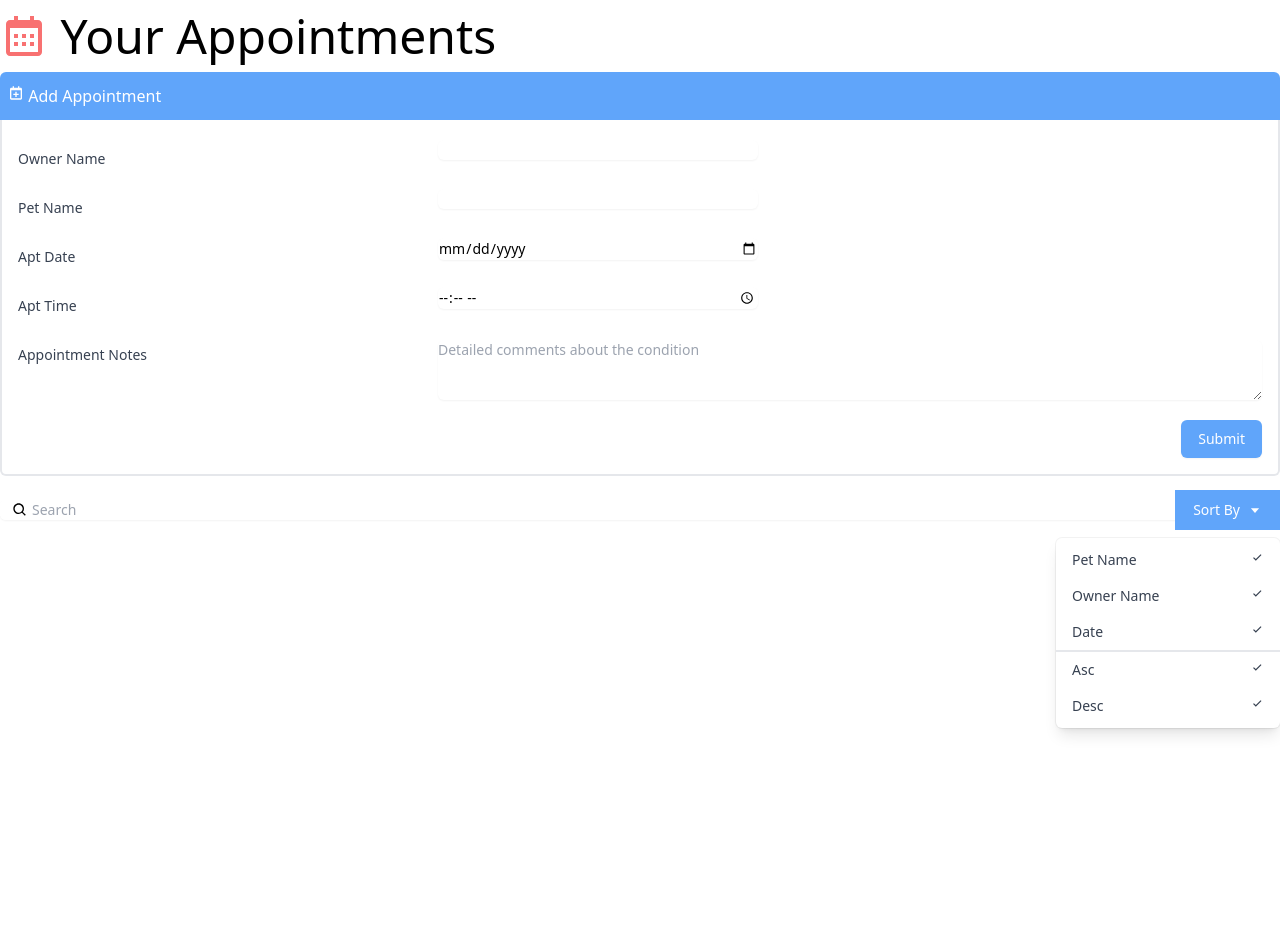
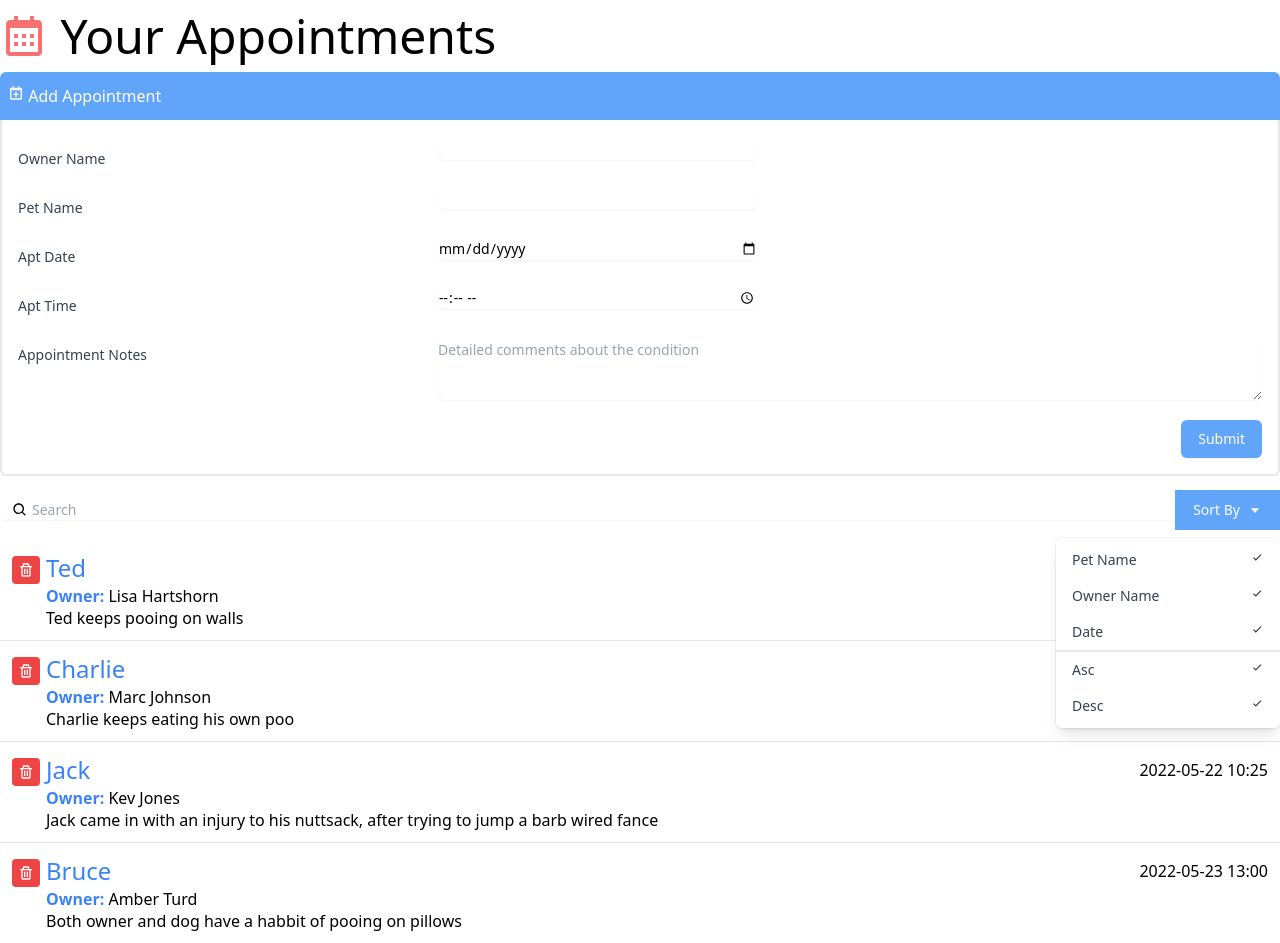
Before and after one commit to Joshua2711/react-interface, a React (Create React App) app: page / in a window 1280 px wide. Before the commit the page ends 800 px from the top, so only its background shows below. Built offline with nearby package versions, Linux system fonts and the light colour scheme.

Commit message:
Refactored code to use the new AppointmentInfo component

```diff
--- a/src/App.js
+++ b/src/App.js
@@ -1,6 +1,8 @@
 import { BiCalendar } from "react-icons/bi";
 import Search from "./components/Search";
 import AddAppointment from "./components/AddAppointments";
+import AppointmentList from "./Data.json";
+import AppointmentInfo from "./components/AppointmentInfo";
 function App() {
   return (
     <div className="App container mx-auto mt-3 font-thin">
@@ -10,6 +12,12 @@ function App() {
       </h1>
       <AddAppointment />
       <Search />
+
+      <ul className="divide-y divide-grey-200">
+        {AppointmentList.map((appointment) => (
+          <AppointmentInfo key={appointment.id} appointment={appointment} />
+        ))}
+      </ul>
     </div>
   );
 }
--- a/src/Data.JSON
+++ b/src/Data.JSON
@@ -1,4 +1,5 @@
-{
+ [
+ {
     "id":"1",
     "petName":"Ted",
     "ownerName":"Lisa Hartshorn",
@@ -10,7 +11,7 @@
     "id":"2",
     "petName":"Charlie",
     "ownerName":"Marc Johnson",
-    "aptNotes": "Keeps eating his own poo",
+    "aptNotes": "Charlie keeps eating his own poo",
     "aptDate": "2022-05-21 17:00"
 },
 
@@ -29,3 +30,5 @@
     "aptNotes": "Both owner and dog have a habbit of pooing on pillows",
     "aptDate": "2022-05-23 13:00"
 }
+
+ ]
```
